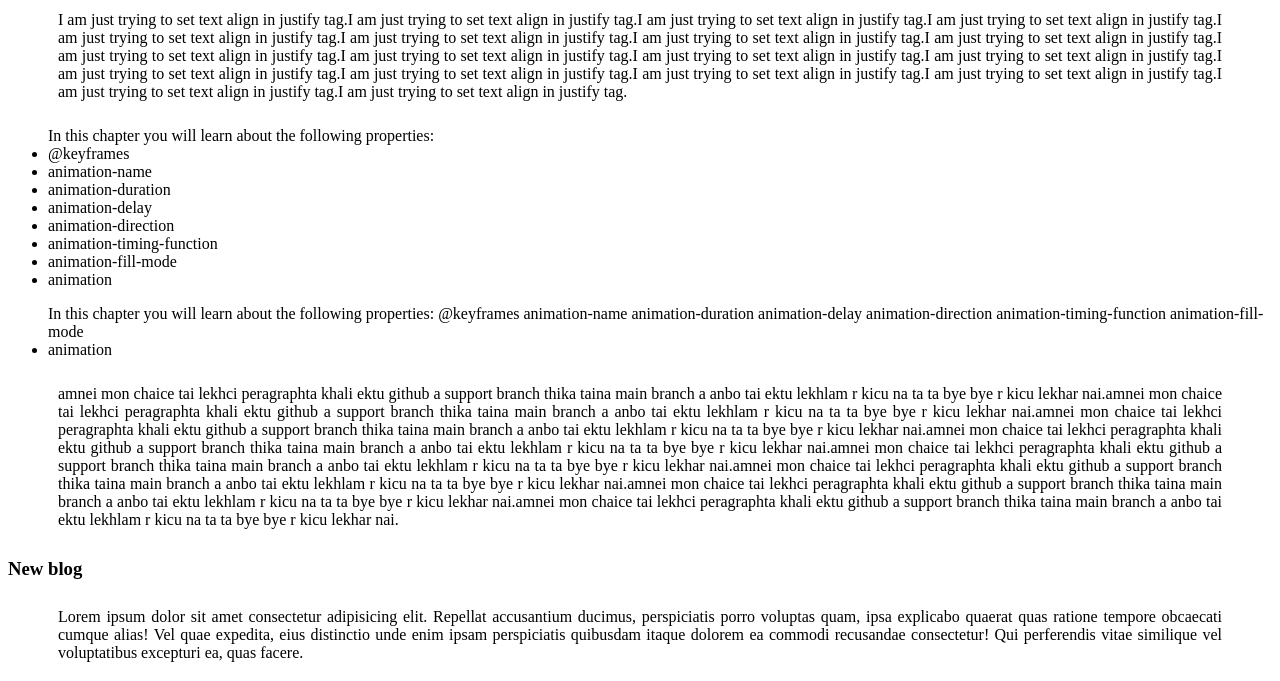
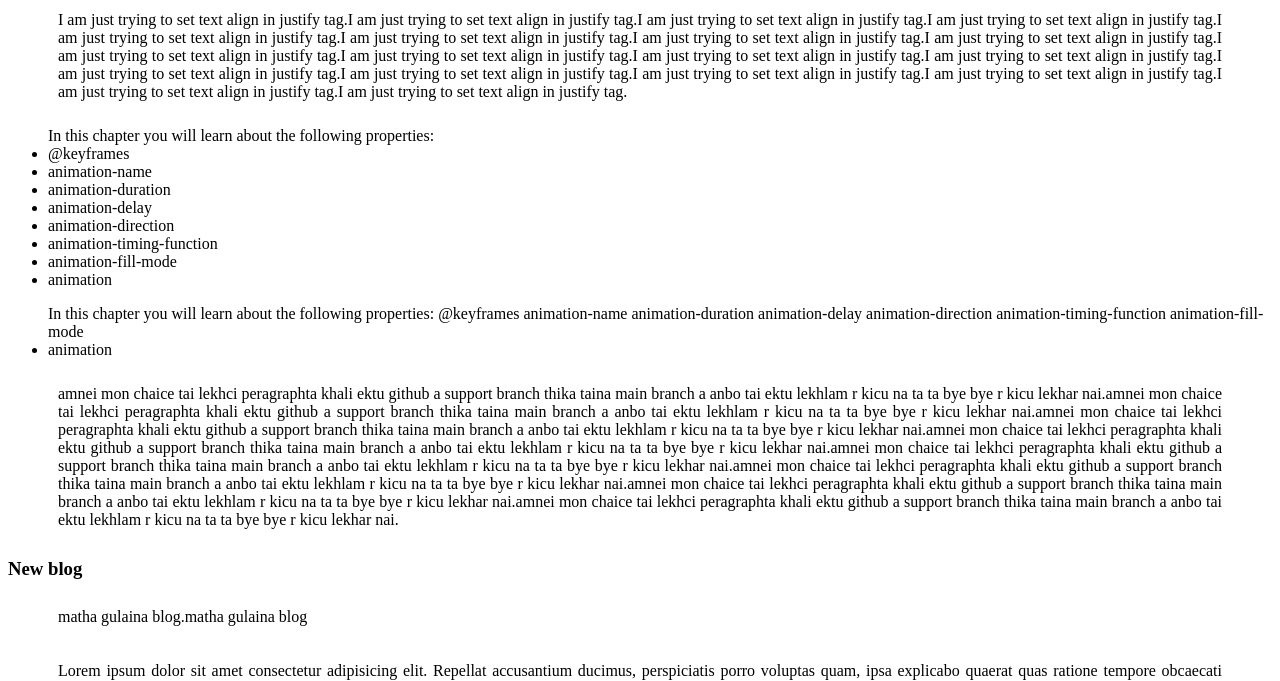
Before and after one commit to Alok52682/My-first-repo, a plain HTML site: page index.html in a window 1280 px wide. Shown: the part 79-760 px from the top of the page. Drawn offline with Linux system fonts and the light colour scheme.

Commit message:
add paragraph

```diff
--- a/index.html
+++ b/index.html
@@ -55,9 +55,11 @@
     </p>
     <div>
         <h3>New blog</h3>
+        <p>matha gulaina blog.matha gulaina blog</p>
         <p>Lorem ipsum dolor sit amet consectetur adipisicing elit. Repellat accusantium ducimus, perspiciatis porro voluptas quam, ipsa explicabo quaerat quas ratione tempore obcaecati cumque alias! Vel quae expedita, eius distinctio unde enim ipsam perspiciatis quibusdam itaque dolorem ea commodi recusandae consectetur! Qui perferendis vitae similique vel voluptatibus excepturi ea, quas facere.</p>
 
     </div>
+
 
     <img src="Screenshot 2022-07-02 at 10.40.14 PM.png" alt="Screenshot" width="200" height="50">
         <img src="p/Screenshot 2022-07-03 at 10.17.56 AM.png" alt="VS code"width="400" height="200">
```
